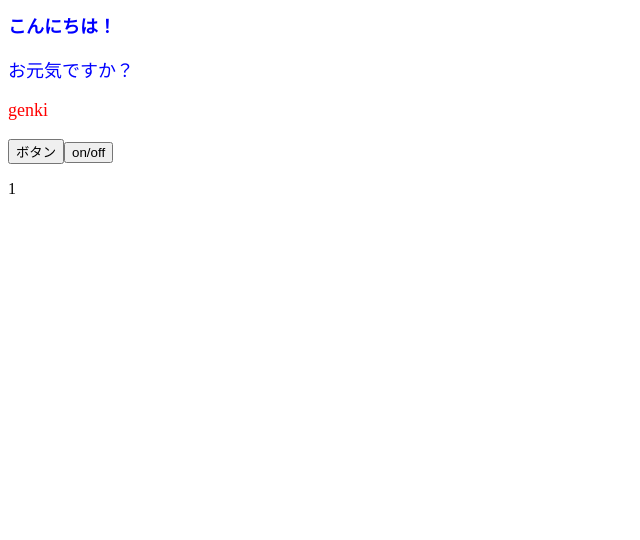
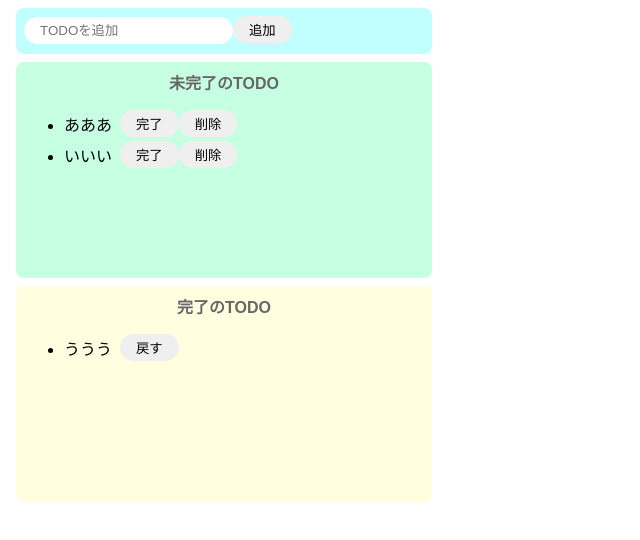
Before and after one commit to yamashita-ki/react-todo, a React (Create React App) app in the folder react-lesson/: page / in a window 1280 px wide. Shown: the top 540 px of the page, without its empty margins (0-640 px from the left). Built offline with nearby package versions, Linux system fonts and the light colour scheme.

Commit message:
ãReact入門
Todoアcreate Todo App

write css, html

```diff
--- a/react-lesson/src/App.jsx
+++ b/react-lesson/src/App.jsx
@@ -1,40 +1,42 @@
-import React, { useEffect } from 'react';
-import { useState } from 'react';
-import {ColorfulMessage} from './components/ColorfulMessage';
+import React, { useState } from 'react';
+import "./style.css";
+export const App = () => {
 
-const App = () => {
-  const onClickCountUp = () => {
-    setNum(num+1);
-  };
-  const [num, setNum] = useState(1);
-  const [faceShowFlag, setFaceShowFlag] = useState(true);
-  const contentStyle = {
-    color:"blue",
-    fontSize:"18px"
-  }
-  const onClickSwitchShowFlag = () => {
-    setFaceShowFlag(!faceShowFlag);
-  };
-  useEffect(() =>{
-    if(num % 3 === 0){
-      faceShowFlag || setFaceShowFlag(true);
-    }else{
-      faceShowFlag && setFaceShowFlag(false);
-    }
-  },[num]);
-
+  const [incompleteTodos, setInCompleteTodos] = useState(["あああ", "いいい"]);
+  const [completeTodos, setCompleteTodos] = useState(["ううう"])
   return (
-  <>
-    <h1 style={contentStyle}>こんにちは！</h1>
-    <ColorfulMessage color="blue">お元気ですか？</ColorfulMessage>
-    <ColorfulMessage color="red">genki</ColorfulMessage>
-    <button onClick={onClickCountUp}>ボタン</button>
-    <button onClick={onClickSwitchShowFlag}>on/off</button>
-    <p>{num}</p>
-    {faceShowFlag &&  <p>( ..)φメモメモ</p>}
-  </>
-
+    <>
+      <div className='input-area'>
+        <input placeholder='TODOを追加'></input>
+        <button>追加</button>
+      </div>
+      <div className='incomplete-area'>
+        <p className='title'>未完了のTODO</p>
+        <ul>
+          {incompleteTodos.map((todo) => {
+            return (
+              <div key={todo} className='list-row'>
+                <li>{todo}</li>
+                <button>完了</button>
+                <button>削除</button>
+              </div>
+            )
+          })}
+        </ul>
+      </div>
+      <div className='complete-area'>
+        <p className='title'>完了のTODO</p>
+        <ul>
+          {completeTodos.map((todo) => {
+            return (
+              <div key={todo} className='list-row'>
+                <li>{todo}</li>
+                <button>戻す</button>
+              </div>
+            )
+          })}
+        </ul>
+      </div>
+    </>
   );
 }
-export default App;
-// 47から
--- a/react-lesson/src/components/ColorfulMessage.jsx
+++ /dev/null
@@ -1,12 +0,0 @@
-import React from "react";
-
-export const ColorfulMessage = (props) =>{
-  const {color, children } = props;
-  const contentStyle ={
-    color,
-    fontSize:"18px"
-  }
-  return (
-    <p style={contentStyle}>{children}</p>
-  );
-}
--- a/react-lesson/src/index.js
+++ b/react-lesson/src/index.js
@@ -1,5 +1,5 @@
-import React from 'react';
-import ReactDOM from 'react-dom';
-import App from "./App";
-
-ReactDOM.render(<App />, document.getElementById("root"));
+import { createRoot } from 'react-dom/client';
+import {App} from "./App"
+const container = document.getElementById('root');
+const root = createRoot(container);
+root.render(<App />);
--- /dev/null
+++ b/react-lesson/src/style.css
@@ -0,0 +1,66 @@
+body {
+  font-family: sans-serif;
+}
+
+input {
+  border-radius: 16px;
+  border: none;
+  padding: 6px 16px;
+  outline: none;
+}
+
+button {
+  border-radius: 16px;
+  border: none;
+  padding: 4px 16px;
+}
+
+button:hover {
+  background-color: #ff7fff;
+  color: #fff;
+  cursor: pointer;
+}
+
+li {
+  margin-right: 8px;
+}
+
+.input-area {
+  background-color: #c1ffff;
+  width: 400px;
+  height: 30px;
+  border-radius: 8px;
+  padding: 8px;
+  margin: 8px;
+}
+
+.incomplete-area {
+  background-color: #c6ffe2;
+  width: 400px;
+  min-height: 200px;
+  padding: 8px;
+  margin: 8px;
+  border-radius: 8px;
+}
+
+.complete-area {
+  background-color: #ffffe0;
+  width: 400px;
+  min-height: 200px;
+  padding: 8px;
+  margin: 8px;
+  border-radius: 8px;
+}
+
+.title {
+  text-align: center;
+  margin-top: 0;
+  font-weight: bold;
+  color: #666;
+}
+
+.list-row {
+  display: flex;
+  align-items: center;
+  padding-bottom: 4px;
+}
```
Also changed, not shown: react-lesson/src/index.css (added).
